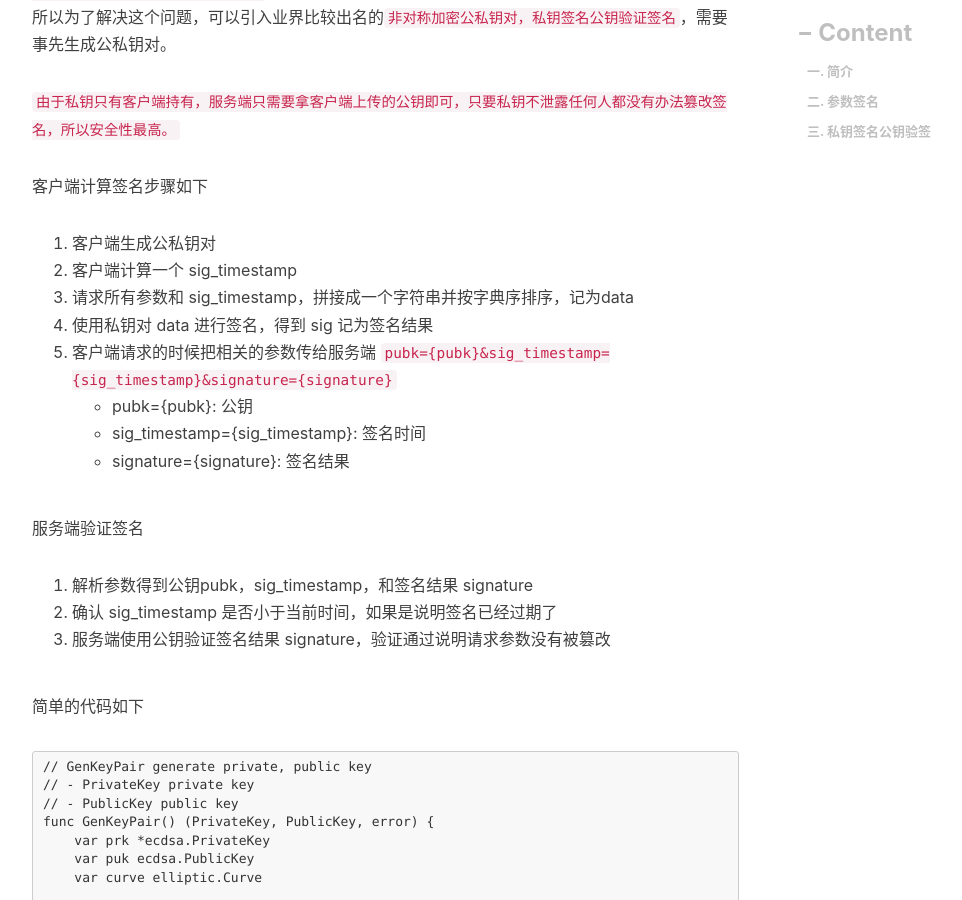
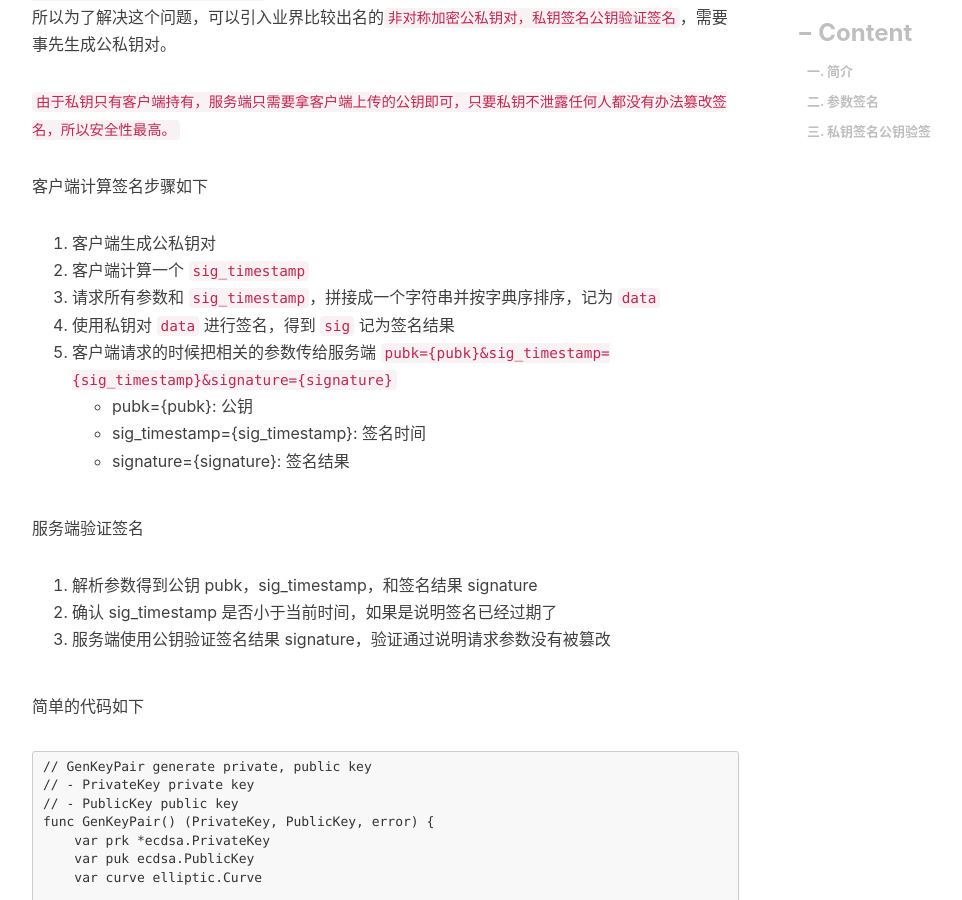
Before and after one commit to engru/chenguolin.github.io, a Jekyll site: the page built from _posts/2017-07-26-【HTTP API-2】HTTP API接口安全性设计.md, in a window 1280 px wide and 900 px high, scrolled down 2567 px. Shown: the whole window, without its empty margins (233-1195 px from the left). Built offline with Jekyll 4.4.1, drawn with Linux system fonts in a browser that asks for light colours; nearby versions of some CDN libraries; comment, search, counter and statistics services are not loaded; some of the changed text lies outside the part shown.

```diff
--- a/_posts/2017-07-26-【HTTP API-2】HTTP API接口安全性设计.md
+++ b/_posts/2017-07-26-【HTTP API-2】HTTP API接口安全性设计.md
@@ -29,9 +29,9 @@ HTTP API接口安全性演进如下
 参数签名一般指的是使用hash算法对请求参数计算得到签名。
 
 客户端计算签名步骤如下
-1. 客户端和服务端事先约定 密钥secret和盐salt，密钥和盐一般是16或32位字符串
-2. 客户端计算一个 sig_timestamp
-3. 请求所有参数和 sig_timestamp，拼接成一个字符串并按字典序排序，记为data
+1. 客户端和服务端事先约定 密钥 secret 和盐 salt，密钥和盐一般是16或32位字符串
+2. 客户端计算一个 `sig_timestamp`
+3. 请求所有参数和 `sig_timestamp`，拼接成一个字符串并按字典序排序，记为data
 4. `url path` + `data` + `secret` + `salt`，拼接成最终字符串`s`
 5. 对`s`计算一个md5即为签名结果
 6. 客户端请求的时候把参数传给服务端 `sig_timestamp={sig_timestamp}&signature={signature}`
@@ -76,16 +76,16 @@ sig := fmt.Sprintf("%x", md5.Sum([]byte(str)))
 
 客户端计算签名步骤如下
 1. 客户端生成公私钥对
-2. 客户端计算一个 sig_timestamp
-3. 请求所有参数和 sig_timestamp，拼接成一个字符串并按字典序排序，记为data
-4. 使用私钥对 data 进行签名，得到 sig 记为签名结果
+2. 客户端计算一个 `sig_timestamp`
+3. 请求所有参数和 `sig_timestamp`，拼接成一个字符串并按字典序排序，记为 `data`
+4. 使用私钥对 `data` 进行签名，得到 `sig` 记为签名结果
 5. 客户端请求的时候把相关的参数传给服务端 `pubk={pubk}&sig_timestamp={sig_timestamp}&signature={signature}`
    + pubk={pubk}: 公钥
    + sig_timestamp={sig_timestamp}: 签名时间
    + signature={signature}: 签名结果
 
 服务端验证签名
-1. 解析参数得到公钥pubk，sig_timestamp，和签名结果 signature
+1. 解析参数得到公钥 pubk，sig_timestamp，和签名结果 signature
 2. 确认 sig_timestamp 是否小于当前时间，如果是说明签名已经过期了
 3. 服务端使用公钥验证签名结果 signature，验证通过说明请求参数没有被篡改
 
```
